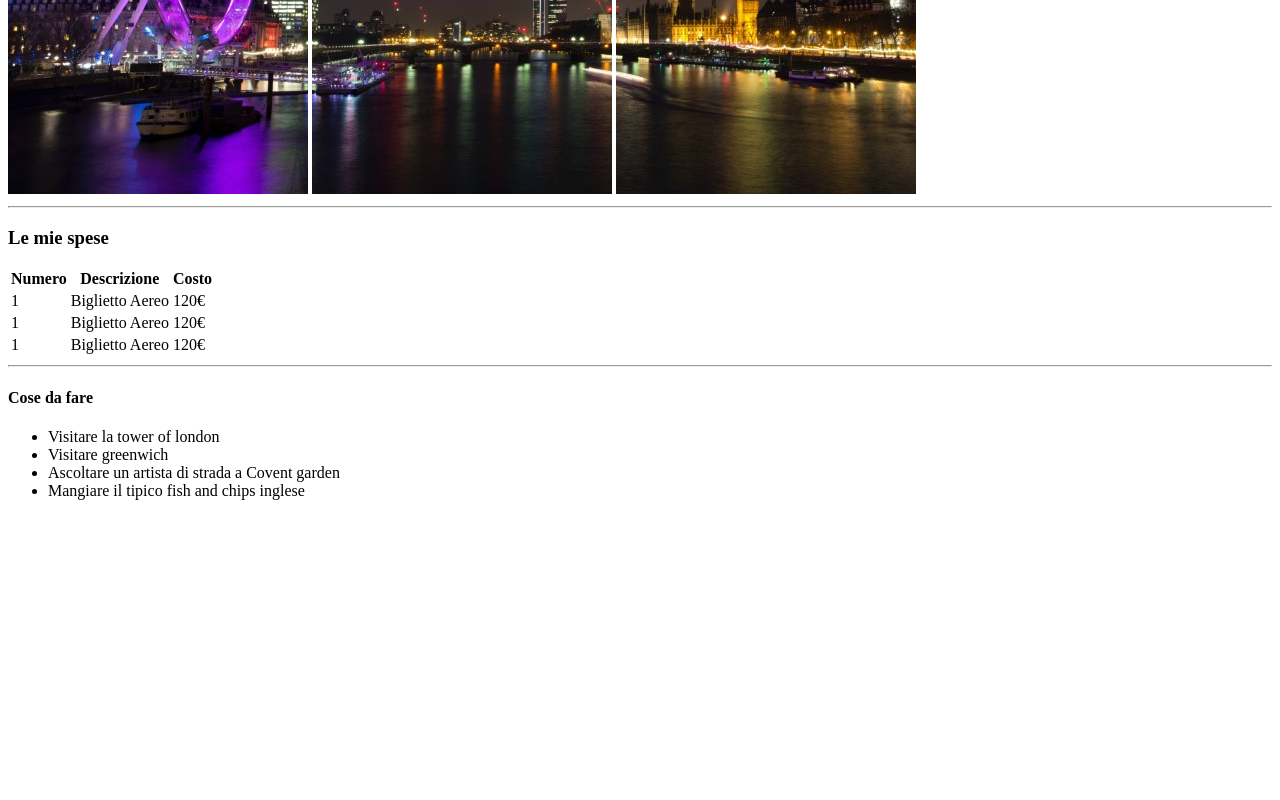
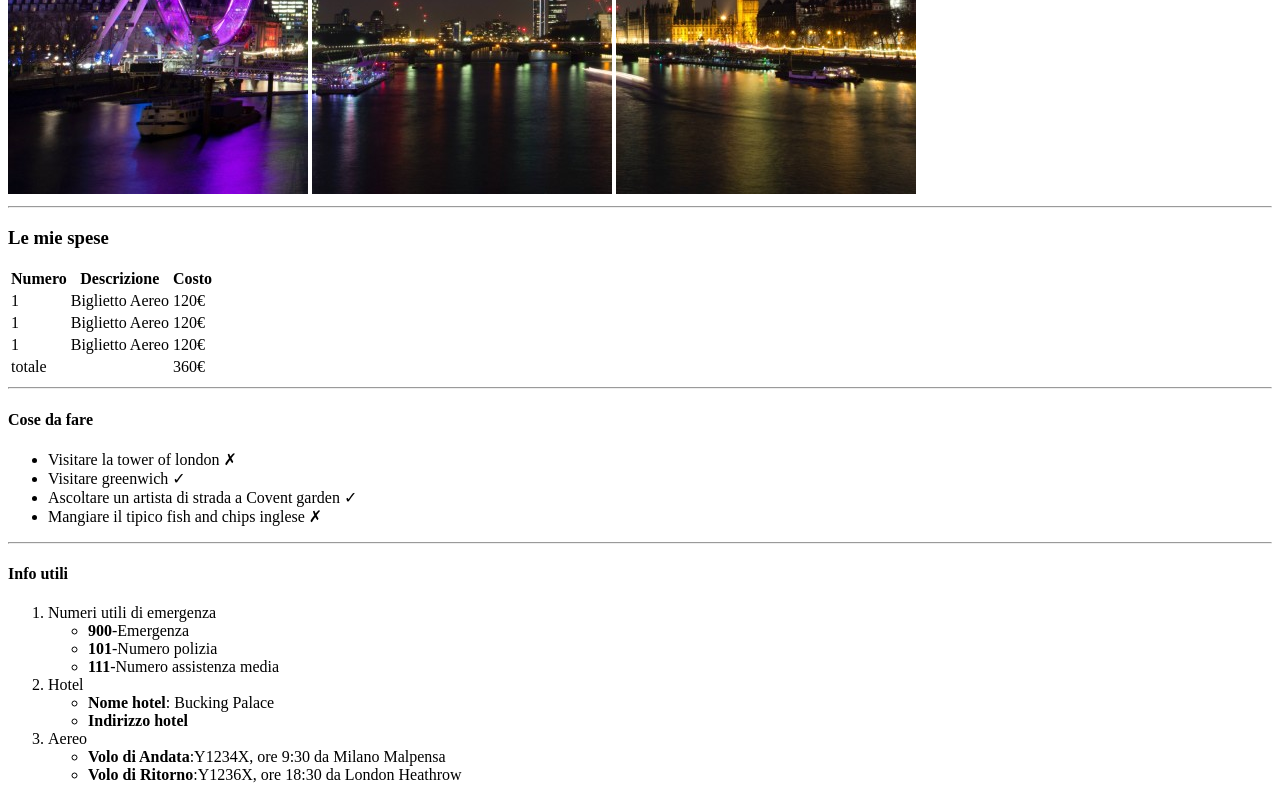
Before and after one commit to Unsmanuel25/html-london-trip, a plain HTML site: page index.html in a window 1280 px wide. Shown: the part 486-1286 px from the top of the page. Before the commit the page ends 1002 px from the top, so only its background shows below. Drawn offline with Linux system fonts and the light colour scheme.

Commit message:
add info

```diff
--- a/index.html
+++ b/index.html
@@ -18,6 +18,8 @@
     </header>
 
     <main>
+
+        <div>
             <h3>Le mie spese</h3>
             <table>
                 <!--intestazione tab-->
@@ -48,18 +50,60 @@
                     </tr>
                 </tbody>
 
+
+                <!--chiusura tabella-->
+                <tfoot>
+                    <tr>
+                        <td>totale</td>
+                        <td></td>
+                        <td>360&#8364;</td>
+                    </tr>
+                </tfoot>
+
             </table>
+        </div>
 
-
+        <div>
             <hr>
             <h4>Cose da fare</h4>
             <ul>
-            <li>Visitare la tower of london</li>
-            <li>Visitare greenwich</li>
-            <li>Ascoltare un artista di strada a Covent garden</li>
-            <li>Mangiare il tipico fish and chips inglese</li>
+                <li>Visitare la tower of london ✗</li>
+                <li>Visitare greenwich ✓</li>
+                <li>Ascoltare un artista di strada a Covent garden ✓</li>
+                <li>Mangiare il tipico fish and chips inglese ✗</li>
             </ul>
+        </div>
+
+        <div>
+            <hr>
+            <h4>Info utili</h3>
+                <ol>
+                    <li>Numeri utili di emergenza
+                        <ul>
+                            <li><b>900</b>-Emergenza</li>
+                            <li><b>101</b>-Numero polizia</li>
+                            <li><b>111</b>-Numero assistenza media</li>
+                        </ul>
+                    </li>
+                    <li>Hotel
+                        <ul>
+                            <li><b>Nome hotel</b>: Bucking Palace</li>
+                            <li><b>Indirizzo hotel</b></li>
+                        </ul>
+                    </li>
+                    <li>Aereo
+                        <ul>
+                            <li><b>Volo di Andata</b>:Y1234X, ore 9:30 da Milano Malpensa</li>
+                            <li><b>Volo di Ritorno</b>:Y1236X, ore 18:30 da London Heathrow</li>
+                        </ul>
+                    </li>
+                </ol>
+        </div>
     </main>
+
+    <footer>
+        <link rel="stylesheet" href="">
+
 
 </body>
 
```
Lines whose indentation alone changed are shown as unchanged.
